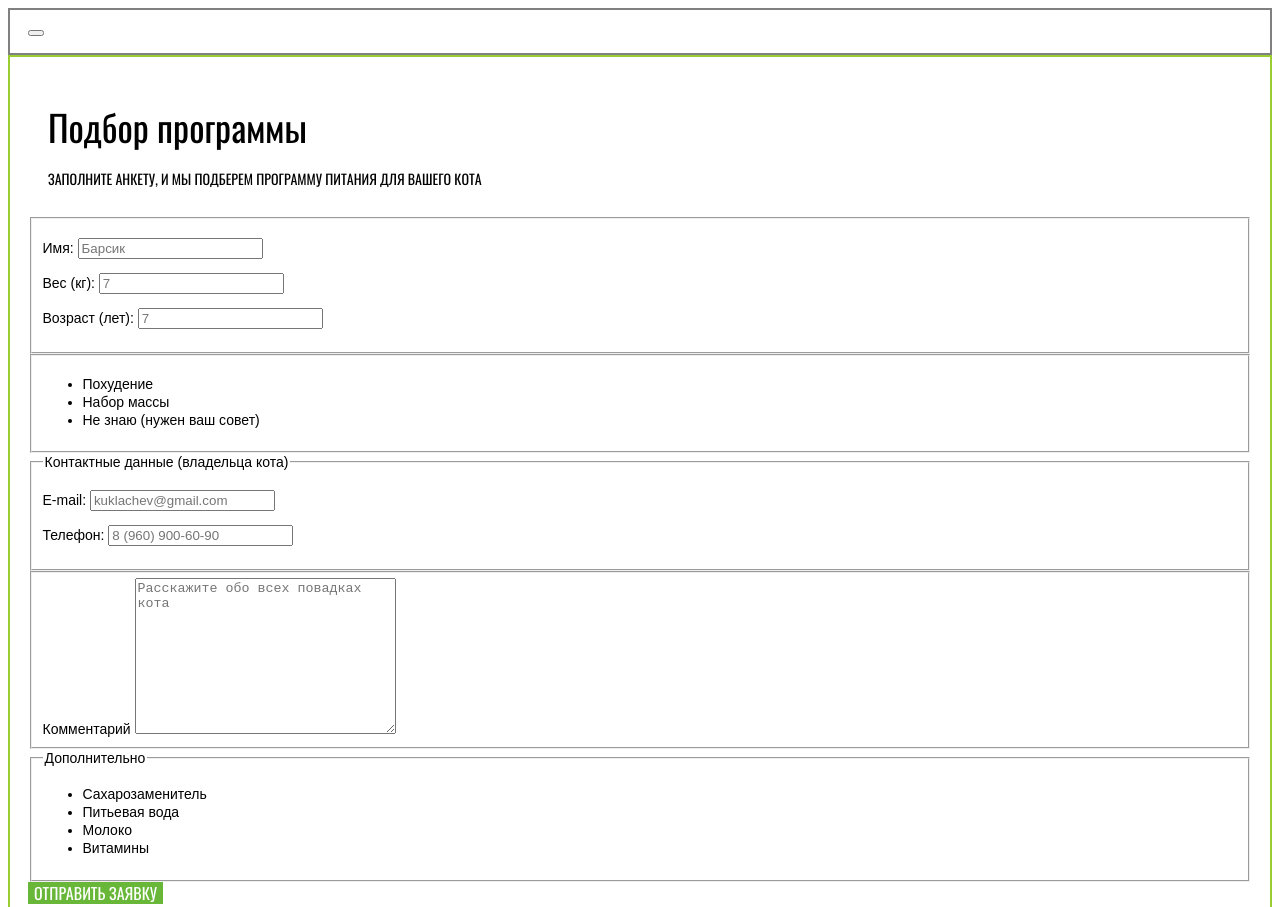
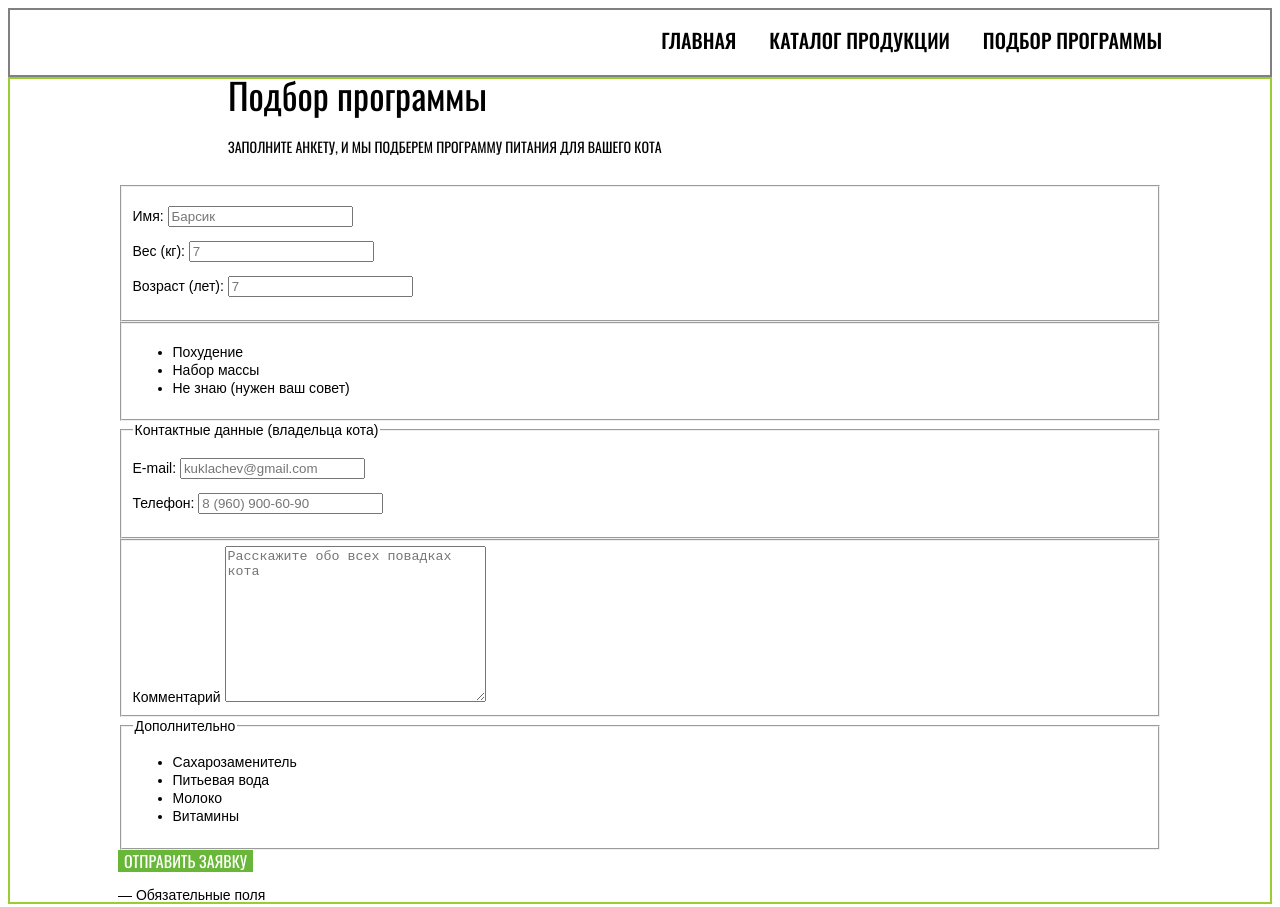
Before and after one commit to kohigh/203969-cat-energy-21, a website: page source/form.html in a window 1280 px wide. Shown: the top 907 px of the page. Drawn offline with nearby package versions, Linux system fonts and the light colour scheme; files that its build step writes are made by us from their sources.

Commit message:
header layout

```diff
--- a/source/form.html
+++ b/source/form.html
@@ -2,6 +2,7 @@
 <html class="page" lang="ru">
 <head>
   <meta charset="utf-8">
+  <meta name="viewport" content="width=device-width, initial-scale=1">
   <title>HTML Academy: Кэт энерджи</title>
   <link rel="stylesheet" href="css/style.css">
 </head>
@@ -17,7 +18,7 @@
       <nav class="nav">
         <ul class="nav__routes">
           <li class="nav__routes-item nav__routes-item--active">
-            <a class="nav__routes-link">Главная</a>
+            <a class="nav__routes-link" href="./index.html">Главная</a>
           </li>
           <li class="nav__routes-item">
             <a class="nav__routes-link" href="./catalog.html">Каталог продукции</a>
--- a/source/sass/blocks/header.scss
+++ b/source/sass/blocks/header.scss
@@ -7,8 +7,29 @@
   // TODO: For testing. Remove later
   outline: 2px solid grey;
   outline-offset: -2px;
+
+  @media (min-width: $tablet-width) {
+    display: flex;
+    justify-content: space-between;
+  }
+}
+
+.header__top {
+  display: flex;
+}
+
+.header__toggle {
+  @media (min-width: $tablet-width) {
+    display: none;
+  }
 }
 
 .header__nav-wrapper {
-  display: none;
+  @media (min-width: $mobile-width) {
+    display: none;
+  }
+
+  @media (min-width: $tablet-width) {
+    display: block;
+  }
 }
--- a/source/sass/blocks/nav.scss
+++ b/source/sass/blocks/nav.scss
@@ -1,6 +1,27 @@
 .nav__routes {
   @include reset-list;
   @include reset-margin-padding;
+
+  display: flex;
+
+  @media (min-width: $mobile-width) {
+    flex-direction: column;
+  }
+
+  @media (min-width: $tablet-width) {
+    flex-direction: row;
+  }
+}
+
+.nav__routes-item {
+  padding-top: 22px;
+  padding-bottom: 24px;
+
+  &:not(:last-child) {
+    @media (min-width: $tablet-width) {
+      margin-right: 33px;
+    }
+  }
 }
 
 .nav__routes-link {
--- a/source/sass/mixins.scss
+++ b/source/sass/mixins.scss
@@ -4,8 +4,19 @@
 }
 
 @mixin block-padding {
-  padding: 0 20px;
   padding-top: 27px;
+
+  @media (min-width: $mobile-width) {
+    padding: 0 20px;
+  }
+
+  @media (min-width: $tablet-width) {
+    padding: 0 30px;
+  }
+
+  @media (min-width: $desktop-width) {
+    padding: 0 110px;
+  }
 }
 
 @mixin reset-list {
--- a/source/sass/variables.scss
+++ b/source/sass/variables.scss
@@ -10,6 +10,12 @@ $font-regular: 400;
 $font-main: "Oswald", "Arial", sans-serif;
 $font-additional: "Arial", sans-serif;
 //Fonts End
+
+//Devices Begin
+$mobile-width: 320px;
+$tablet-width: 768px;
+$desktop-width: 1140px;
+//Devices End
 
 //Colors Begin
 //color names from https://chir.ag/
```
Also changed, not shown: source/404.html (+1 -0 lines), source/catalog.html (+1 -0 lines), source/index.html (+1 -0 lines).
